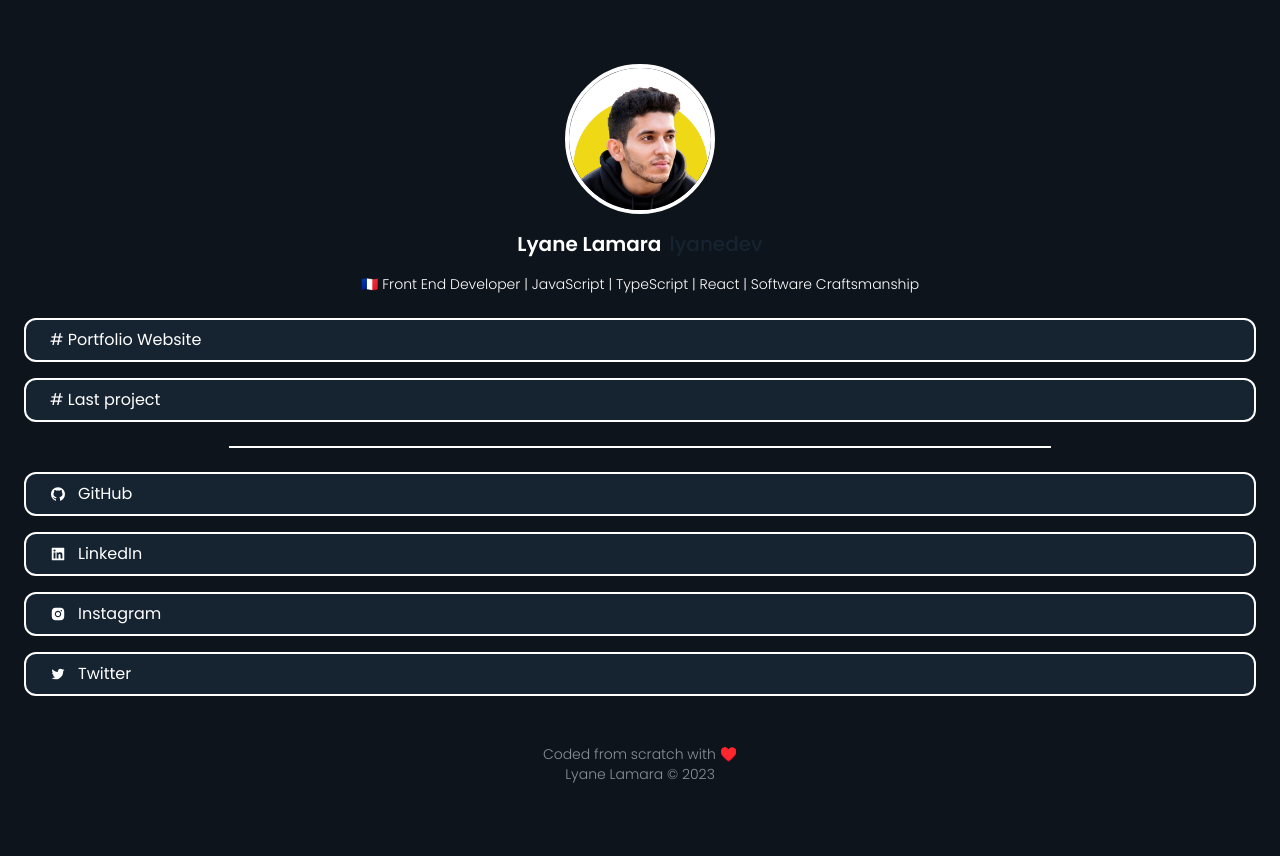
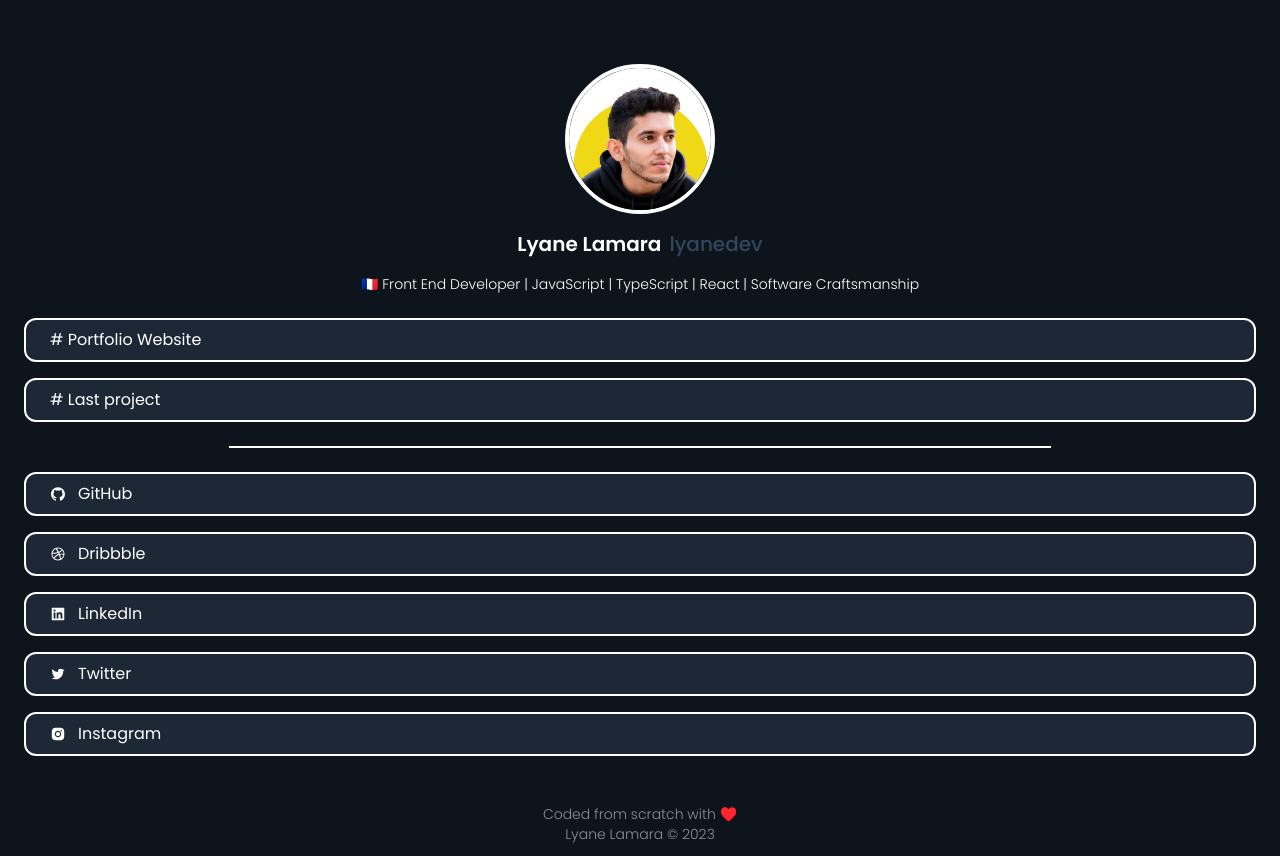
Before and after one commit to lyanedev/My-Linktree, a Next.js app: page / in a window 1280 px wide. Before the commit the page ends 800 px from the top, so only its background shows below. Built offline with nearby package versions, Linux system fonts and the light colour scheme.

Commit message:
added dribbble account

```diff
--- a/components/Content.tsx
+++ b/components/Content.tsx
@@ -1,8 +1,8 @@
-import Image from "next/image"
+import Image from 'next/image'
+
+import toast, { Toaster } from 'react-hot-toast'
+import {AiFillGithub, AiFillInstagram, AiFillLinkedin, AiOutlineDribbble, AiOutlineTwitter} from 'react-icons/ai'
 import data from '../data.json'
-
-import toast, {Toaster} from 'react-hot-toast'
-import {AiFillGithub, AiFillInstagram, AiFillLinkedin, AiOutlineTwitter} from 'react-icons/ai'
 
 export default function Content() {
 
@@ -24,7 +24,7 @@ export default function Content() {
                     />
                     <div className={'flex gap-2 items-center'}>
                         <h1 className={'text-xl font-semibold text-white'}>{data.name}</h1>
-                        <h2 className={'text-xl font-medium text-[#182635d9]'}>{data.brand}</h2>
+                        <h2 className={'text-xl font-medium text-[#31475E]'}>{data.brand}</h2>
                     </div>
                     <p className={'text-sm text-white font-light text-center'}>{data.description}</p>
                 </div>
@@ -42,7 +42,7 @@ export default function Content() {
                             >
                                 <button
                                     type={'button'}
-                                    className={'w-full flex gap-3 bg-[#182635d9] text-white rounded-xl border-white border-2 px-6 py-2 hover:scale-105 active:scale-95 transition-all'}
+                                    className={'w-full flex gap-3 bg-[#1C2835] text-white rounded-xl border-white border-2 px-6 py-2 hover:scale-105 active:scale-95 transition-all'}
                                 >
                                     {link.image} {link.title}
                                 </button>
@@ -60,10 +60,10 @@ export default function Content() {
                             >
                                 <button
                                     type={'button'}
-                                    className={'w-full flex items-center gap-3 bg-[#182635d9] text-white rounded-xl border-white border-2 px-6 py-2 hover:scale-105 active:scale-95 transition-all'}
+                                    className={'w-full flex items-center gap-3 bg-[#1C2835] text-white rounded-xl border-white border-2 px-6 py-2 hover:scale-105 active:scale-95 transition-all'}
                                     onClick={link.available ? undefined : NOTIFY}
                                 >
-                                    {link.title === 'GitHub' ? <AiFillGithub/> : link.title === 'Twitter' ? <AiOutlineTwitter/> : link.title === "Instagram" ? <AiFillInstagram/> : <AiFillLinkedin/>}
+                                    {link.title === 'GitHub' ? <AiFillGithub/> : link.title === 'Twitter' ? <AiOutlineTwitter/> : link.title === "Instagram" ? <AiFillInstagram/> : link.title === 'Dribbble' ? <AiOutlineDribbble/> : <AiFillLinkedin/>}
                                     {link.title}
                                 </button>
                             </a>
--- a/data.json
+++ b/data.json
@@ -22,19 +22,24 @@
       "url": "https://github.com/lyanedev"
     },
     {
+      "title": "Dribbble",
+      "available": true,
+      "url": "https://dribbble.com/lyanedev"
+    },
+    {
       "title": "LinkedIn",
       "available": true,
-      "url": "https://www.linkedin.com/in/lyane-lamara/"
+      "url": "https://www.linkedin.com/in/lyanelamara/"
+    },
+    {
+      "title": "Twitter",
+      "available": false,
+      "url": "https://twitter.com/lyanedev"
     },
     {
       "title": "Instagram",
       "available": false,
       "url": "https://www.instagram.com/lyanedev/"
-    },
-    {
-      "title": "Twitter",
-      "available": false,
-      "url": "https://twitter.com/lyanedev"
     }
   ]
 }
```
